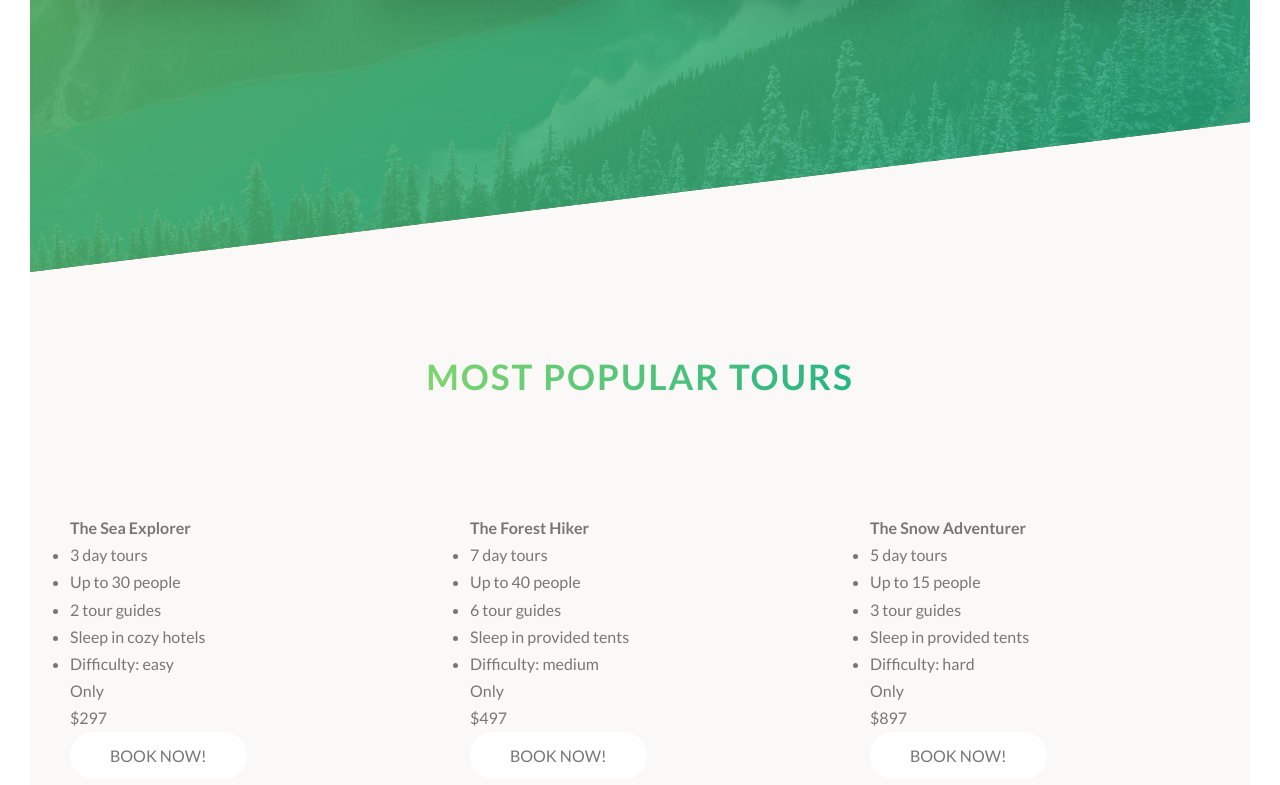
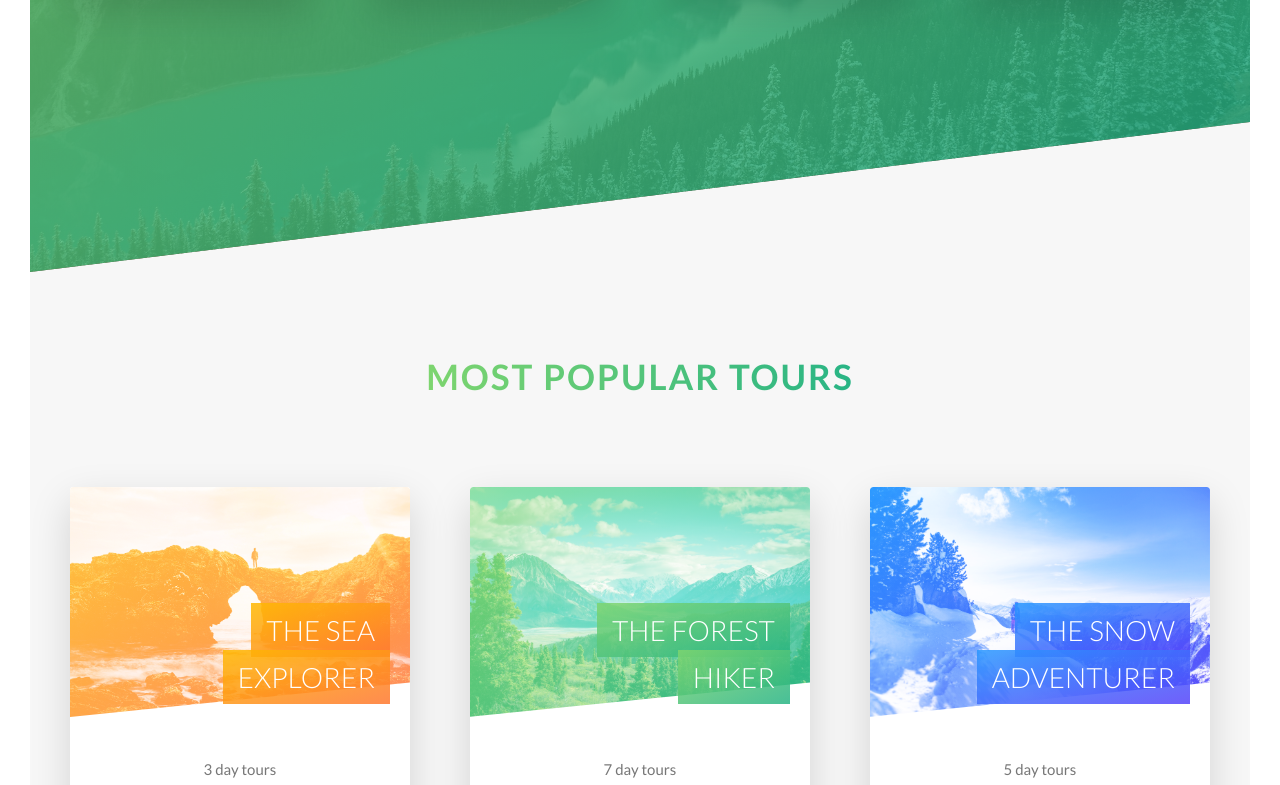
Before and after one commit to ajaljose/natours, a website: page index.html in a window 1280 px wide. Shown: the part 2015-2800 px from the top of the page. Drawn offline with Linux system fonts and the light colour scheme.

Commit message:
section tours styles

```diff
--- a/sass/abstracts/_variables.scss
+++ b/sass/abstracts/_variables.scss
@@ -1,12 +1,25 @@
 //COLORs
-$color-primary:#55c57a;
-$color-primary-light:#7ed56f;
-$color-primary-dark:#28b485;
-$color-grey-dark:#777;
-$color-grey-light:#e9e9e9;
-$color-white:#fff;
-$color-black:#000;
-$color-grey-light-1:#fbf8f8;
+$color-primary: #55c57a;
+$color-primary-light: #7ed56f;
+$color-primary-dark: #28b485;
+
+$color-secondary-light: #ffb900;
+$color-secondary-dark: #ff7730;
+
+$color-tertiary-light: #2998ff;
+$color-tertiary-dark: #5643fa;
+
+$color-grey-light-1: #f7f7f7;
+$color-grey-light-2: #eee;
+
+$color-grey-dark: #777;
+$color-grey-dark-2: #999;
+$color-grey-dark-3: #333;
+
+$color-white: #fff;
+$color-black: #000;
+
+
 //FONT
 $default-font-size:1.6rem;
 // GRID
--- /dev/null
+++ b/sass/components/_card.scss
@@ -0,0 +1,160 @@
+.card {
+
+    // FUNCTIONALITY
+    perspective: 150rem;
+    -moz-perspective: 150rem;
+    position: relative;
+    height: 52rem;
+
+    &__side {
+        height: 52rem;
+        transition: all .8s ease;
+        position: absolute;
+        top: 0;
+        left: 0;
+        width: 100%;
+        backface-visibility: hidden;
+        border-radius: 3px;
+        overflow: hidden;
+        box-shadow: 0 1.5rem 4rem rgba($color-black, .15);
+
+        &--front {
+            background-color: $color-white;
+        }
+
+        &--back {
+            transform: rotateY(180deg);
+
+            &-1 {
+                background-image: linear-gradient(to right bottom, $color-secondary-light, $color-secondary-dark);
+            }
+
+            &-2 {
+                background-image: linear-gradient(to right bottom, $color-primary-light, $color-primary-dark);
+            }
+
+            &-3 {
+                background-image: linear-gradient(to right bottom, $color-tertiary-light, $color-tertiary-dark);
+            }
+        }
+    }
+
+
+    &:hover &__side--front {
+        transform: rotateY(-180deg);
+    }
+
+    &:hover &__side--back {
+        transform: rotateY(0);
+    }
+
+
+    // FRONT SIDE STYLING
+    &__picture {
+        background-size: cover;
+        height: 23rem;
+        background-blend-mode: screen;
+        -webkit-clip-path: polygon(0 0, 100% 0, 100% 85%, 0 100%);
+        clip-path: polygon(0 0, 100% 0, 100% 85%, 0 100%);
+        border-top-left-radius: 3px;
+        border-top-right-radius: 3px;
+
+        &--1 {
+            background-image: linear-gradient(to right bottom, $color-secondary-light, $color-secondary-dark),
+            url(../img/nat-5.jpg);
+        }
+
+        &--2 {
+            background-image: linear-gradient(to right bottom, $color-primary-light, $color-primary-dark),
+            url(../img/nat-6.jpg);
+        }
+
+        &--3 {
+            background-image: linear-gradient(to right bottom, $color-tertiary-light, $color-tertiary-dark),
+            url(../img/nat-7.jpg);
+        }
+    }
+
+    &__heading {
+        font-size: 2.8rem;
+        font-weight: 300;
+        text-transform: uppercase;
+        text-align: right;
+        color: $color-white;
+        position: absolute;
+        top: 12rem;
+        right: 2rem;
+        width: 75%;
+
+    }
+
+    &__heading-span {
+        padding: 1rem 1.5rem;
+        -webkit-box-decoration-break: clone;
+        box-decoration-break: clone;
+
+        &--1 {
+            background-image: linear-gradient(to right bottom,
+            rgba($color-secondary-light, .85),
+            rgba($color-secondary-dark, .85));
+        }
+
+        &--2 {
+            background-image: linear-gradient(to right bottom,
+            rgba($color-primary-light, .85),
+            rgba($color-primary-dark, .85));
+        }
+
+        &--3 {
+            background-image: linear-gradient(to right bottom,
+            rgba($color-tertiary-light, .85),
+            rgba($color-tertiary-dark, .85));
+        }
+    }
+
+    &__details {
+        padding: 3rem;
+
+        ul {
+            list-style: none;
+            width: 80%;
+            margin: 0 auto;
+
+            li {
+                text-align: center;
+                font-size: 1.5rem;
+                padding: 1rem;
+
+                &:not(:last-child) {
+                    border-bottom: 1px solid $color-grey-light-2;
+                }
+            }
+        }
+    }
+
+    // FRONT SIDE STYLING
+    &__cta {
+        position: absolute;
+        top: 50%;
+        left: 50%;
+        transform: translate(-50%, -50%);
+        width: 90%;
+        text-align: center;
+    }
+
+    &__price-box {
+        text-align: center;
+        color: $color-white;
+        margin-bottom: 8rem;
+    }
+
+    &__price-only {
+        font-size: 1.4rem;
+        text-transform: uppercase;
+    }
+
+    &__price-value {
+        font-size: 6rem;
+        font-weight: 100;
+    }
+}
--- a/sass/main.scss
+++ b/sass/main.scss
@@ -8,8 +8,10 @@
 @import "base/utilities";
 
 @import "components/button";
+
 @import "components/composition";
 @import "components/feature-box";
+@import "components/card";
 
 @import "layout/header";
 
--- a/sass/pages/_home.scss
+++ b/sass/pages/_home.scss
@@ -1,5 +1,5 @@
 .section-about{
-    background-color: $color-grey-light;
+    background-color: $color-grey-light-1;
     padding: 25rem 0;
     margin-top: -20vh;
 }
```
Also changed, not shown: css/style.css, img/nat-5.jpg (added), img/nat-6.jpg (added), img/nat-7.jpg (added).
